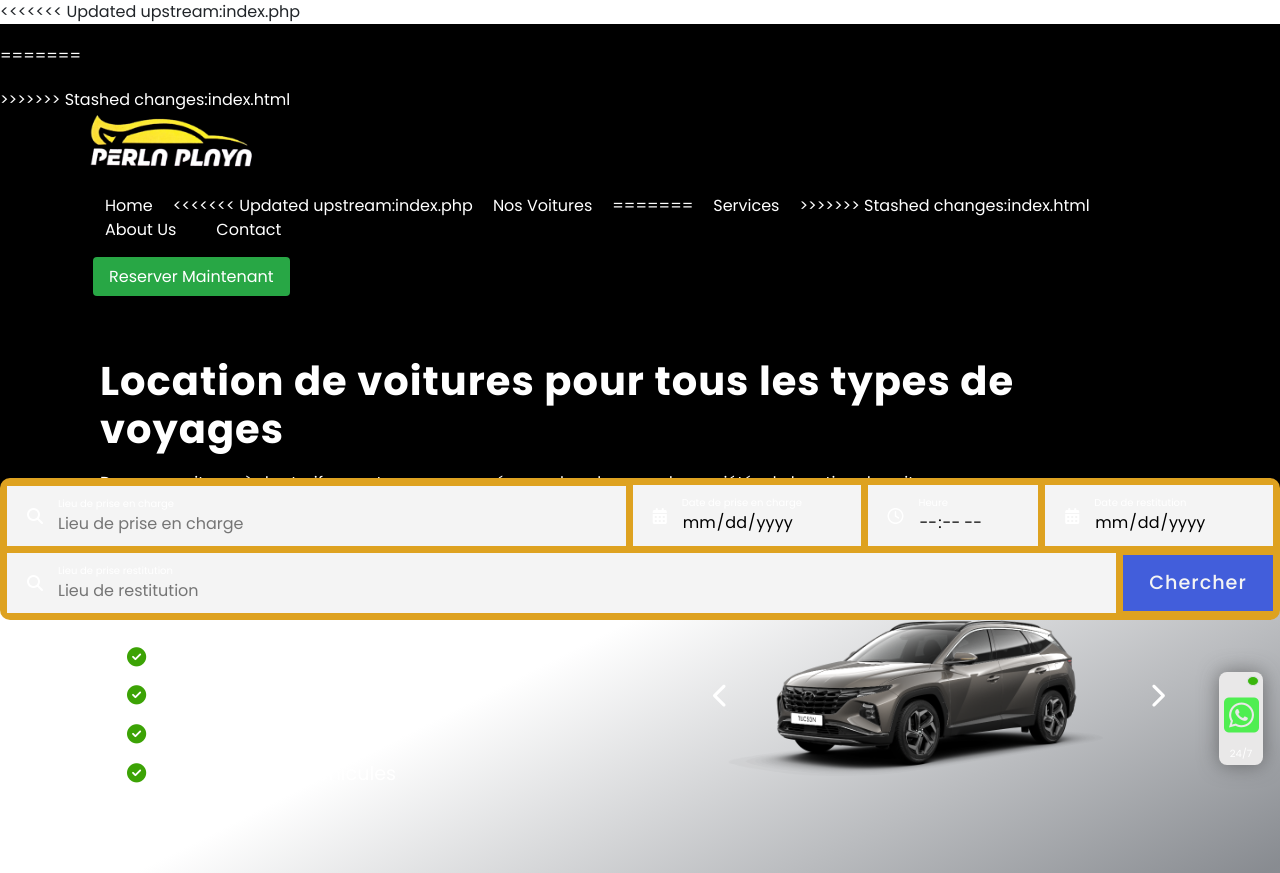
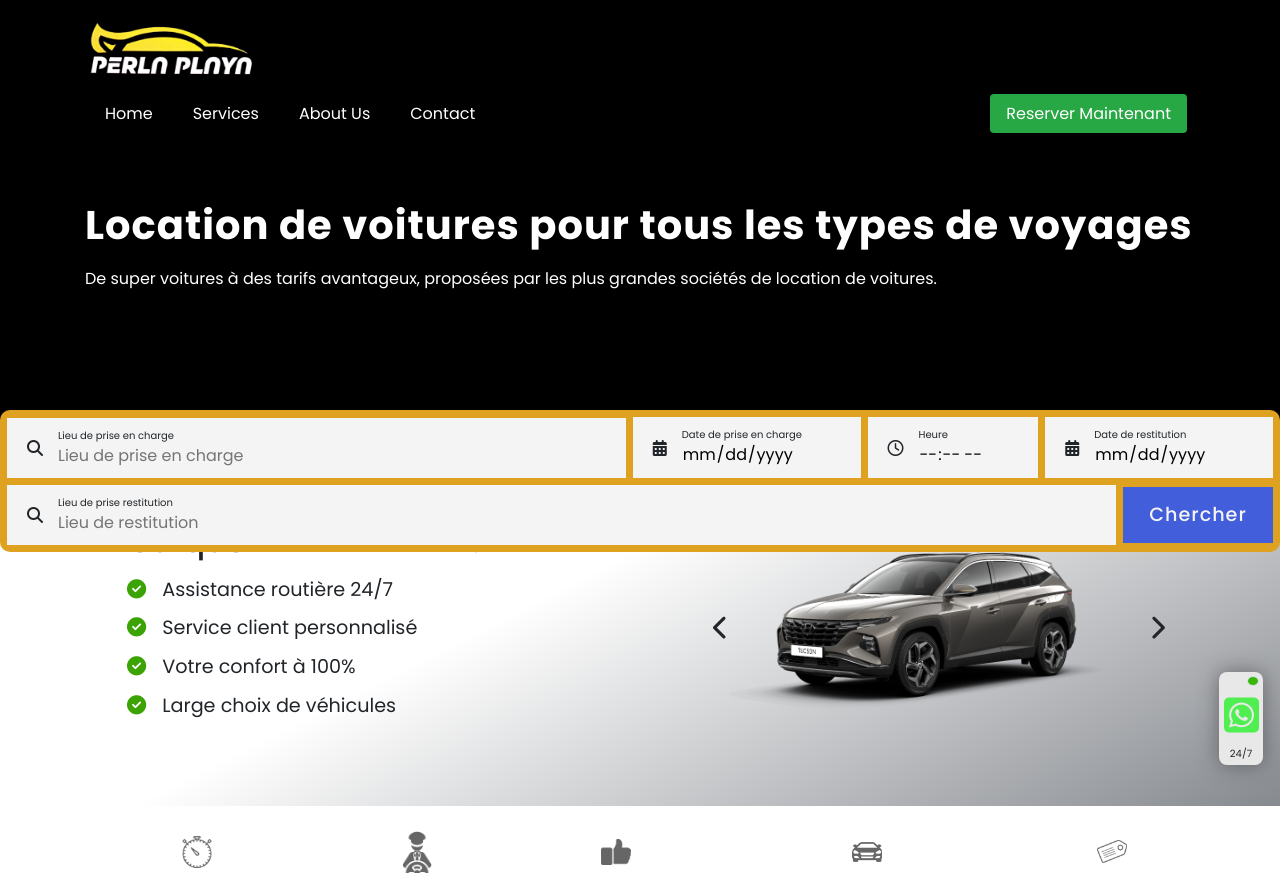
Before and after one commit to zakariaElGuedzi/location-de-voiture, a PHP site: page / in a window 1280 px wide. Shown: the top 873 px of the page. Run offline with PHP 8.4, Linux system fonts and the light colour scheme; some libraries are stand-ins or nearby versions.

Commit message:
Last Changes WTS

```diff
--- a/Admin/includes/database.php
+++ b/Admin/includes/database.php
@@ -1,8 +1,8 @@
 <?php
   ob_start();
   try{
-    $pdo = new PDO('mysql:host=localhost;dbname=u674441585_locvoi','u674441585_PerlaPlaya','PerlaPlayaPlayaPerla12345!@#');
-    //$pdo = new PDO('mysql:host=localhost;dbname=locvoi','root','');
+    // $pdo = new PDO('mysql:host=localhost;dbname=u674441585_locvoi','u674441585_PerlaPlaya','PerlaPlayaPlayaPerla12345!@#');
+    $pdo = new PDO('mysql:host=localhost;dbname=locvoi','root','');
 
   }catch(PDOException $e){
     echo 'ERROR: ' . $e->getMessage();
--- a/index.php
+++ b/index.php
@@ -47,18 +47,11 @@ if(isset($_POST['ChercherVeh'])){
     <link rel="icon" type="image/png" sizes="16x16" href="/img/lgBlanc.png">
 </head>
 <body>
-<<<<<<< Updated upstream:index.php
 <!-- <div id="loader">
     <div class="spinner"></div>
 </div> -->
     <!-- First 100vh -->
     <header>
-=======
-
-
-        <!-- First 100vh -->
-        <header>
->>>>>>> Stashed changes:index.html
         <div class="container firstIn">
             <div class="logo d-inline">
                 <h1></h1>
@@ -69,13 +62,9 @@ if(isset($_POST['ChercherVeh'])){
             <nav class="navHeader">
                 <ul>
                     <li><a href="#home">Home</a></li>
-<<<<<<< Updated upstream:index.php
-                    <li><a href="../ListeVehicle/listevehicules.php" blank>Nos Voitures</a></li>
-=======
                     <li><a href="../ListeVehicle/listevehicules.php" blank>Services</a></li>
->>>>>>> Stashed changes:index.html
                     <li><a href="#about">About Us</a></li>
-                    <li><a href="#contact">Contact</a></li>
+                    <li><a href="Contact.php">Contact</a></li>
                 </ul>
             </nav>
             <div class="lastcontHeader p-2">
@@ -84,10 +73,6 @@ if(isset($_POST['ChercherVeh'])){
             </div>
             <!-- menu phone -->
             <div class="menuphone" id="menPhone">
-<<<<<<< Updated upstream:index.php
-                <div class="imagediv">
-                    <img src="img/lgBlack.png"  alt="" srcset="">
-=======
                 <div class="menu1">
                     <ul>
                         <li><a href="#home">Home</a></li>
@@ -96,7 +81,6 @@ if(isset($_POST['ChercherVeh'])){
                         <li><a href="#contact">Contact</a></li>
                         <li><a href="/Admin/index.php">Admin Panel (demo)</a></li>
                     </ul>
->>>>>>> Stashed changes:index.html
                 </div>
                 <div class="MenuDiv">
                     <div class="menu1">
```
